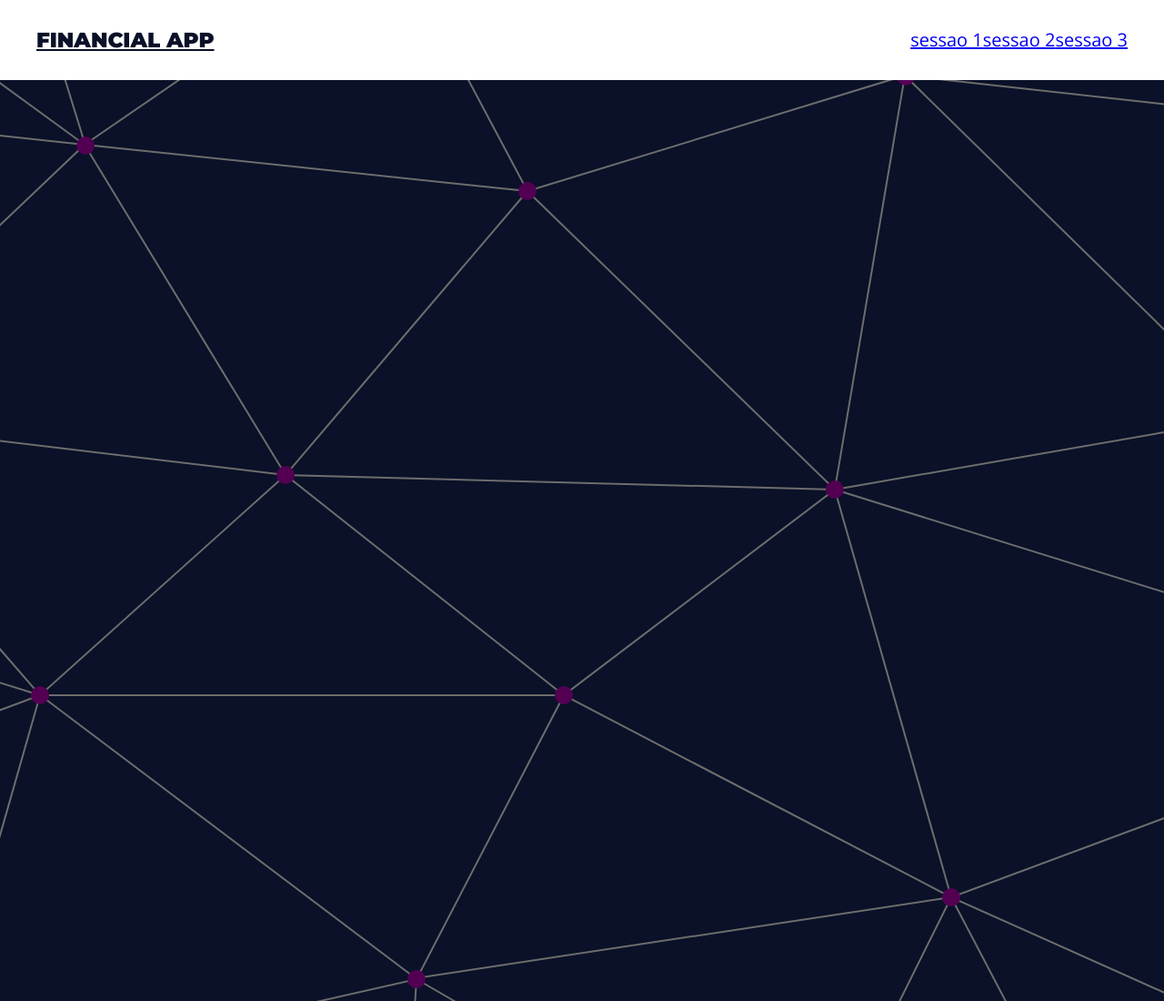
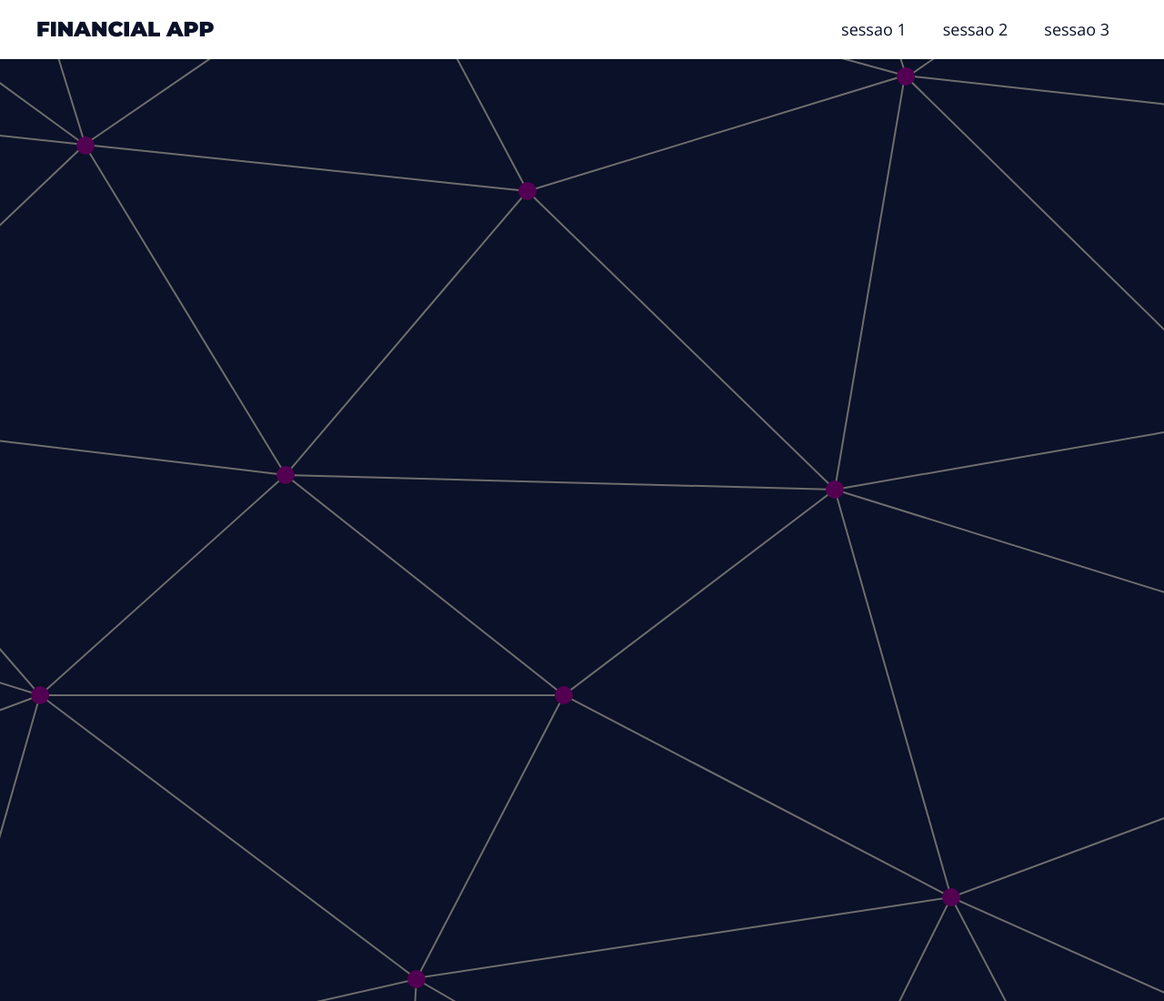
Before and after one commit to BrennoMartins/financial-landing-page, a plain HTML site: page index.html in a window 1280 px wide. Shown: the top 1100 px of the page at 91% size. Drawn offline with nearby package versions, Linux system fonts and the light colour scheme.

Commit message:
finished menu bar

```diff
--- a/assets/css/styles.css
+++ b/assets/css/styles.css
@@ -1,6 +1,7 @@
 :root {
     --primary-color: #0A1128;
     --white-color: #FFFFFF;
+    --light-gray-color: #EEEEEEEE;
     --gap: 3rem;
   }
 
@@ -53,6 +54,10 @@
     font-size: 3.5rem;
   }
 
+  a{
+    text-decoration: none;
+  }
+
   .main-bg {
     background-image: url('../img/endless-constellation.svg');
     background-size: cover;
@@ -81,11 +86,15 @@
     left: 0;
     right: 0;
     width: 100%;
+    border-bottom: 1px solid var(--light-gray-color);
   }
 
   .menu-content{
     display: flex;
     justify-content: space-between;
+    align-items: center;
+    padding-top: 0;
+    padding-bottom: 0;
   }
 
   .menu h1{
@@ -104,4 +113,24 @@
 
   .menu ul li a{
     display: block;
+    padding: 2rem;
+    font-size: 1.8rem;
+    color: var(--primary-color);
+    position: relative;
   }
+
+  .menu ul li a::after{
+    content: '';
+    position: absolute;
+    bottom: 1rem;
+    left: 50%;
+    width: 0;
+    height: 0.2rem;
+    background: crimson;
+    transition: all 300ms ease-in-out;
+  }
+
+  .menu ul li a:hover::after{
+    width: 50%;
+    left: 25%;
+  }
```
